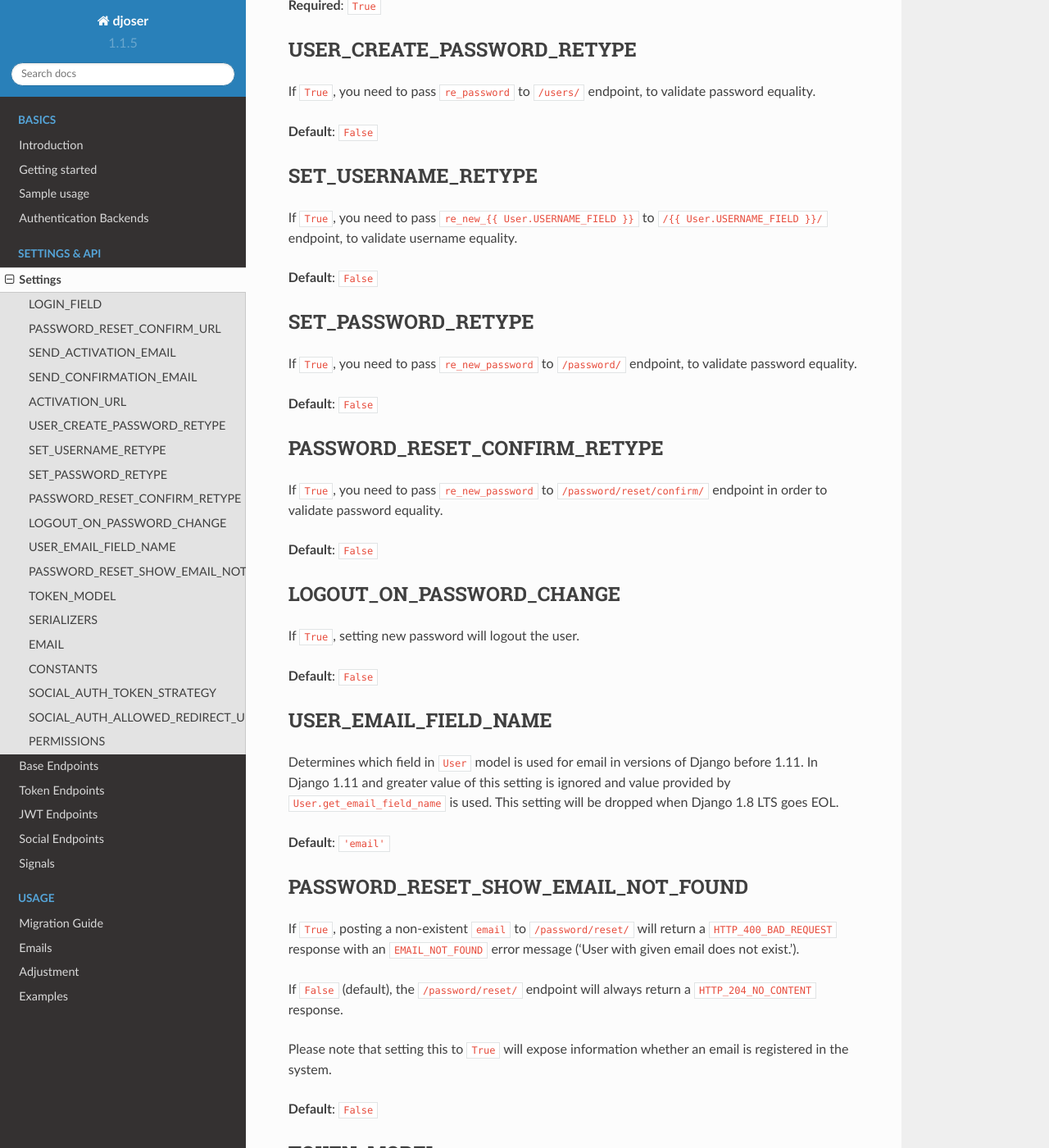
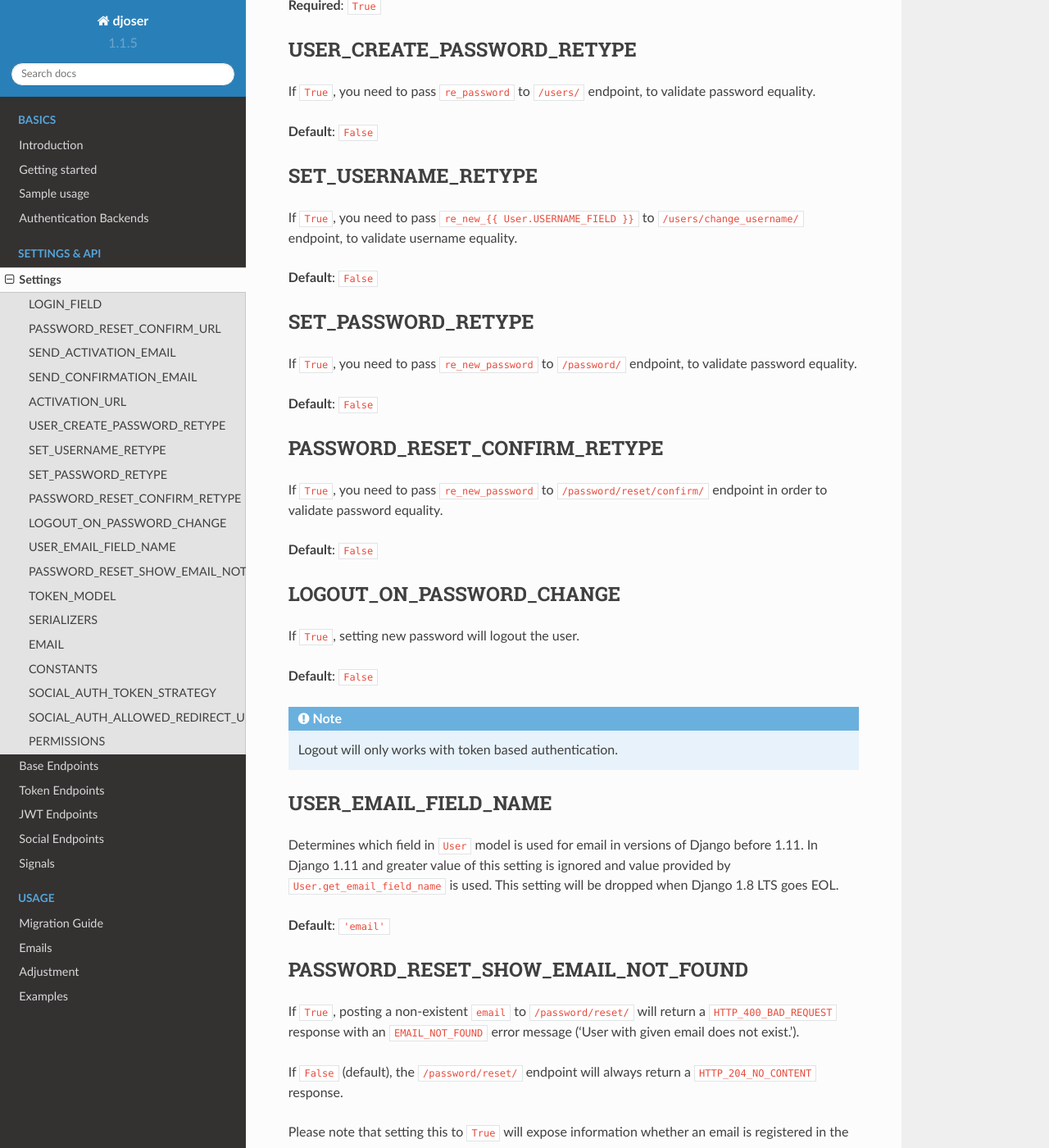
Before and after one commit to sunscrapers/djoser, a Sphinx documentation site: the page built from docs/source/settings.rst, in a window 1280 px wide and 1400 px high, scrolled down 1331 px. Shown: the whole window at 82% size. Built offline with Sphinx 7.4.7 and the Read the Docs theme 2.0.0, drawn with Linux system fonts in a browser that asks for light colours.

Commit message:
update backward compatible to default endpoint and provide note for logout

```diff
--- a/docs/source/settings.rst
+++ b/docs/source/settings.rst
@@ -70,7 +70,7 @@ SET_USERNAME_RETYPE
 -------------------
 
 If ``True``, you need to pass ``re_new_{{ User.USERNAME_FIELD }}`` to
-``/{{ User.USERNAME_FIELD }}/`` endpoint, to validate username equality.
+``/users/change_username/`` endpoint, to validate username equality.
 
 **Default**: ``False``
 
@@ -96,6 +96,10 @@ LOGOUT_ON_PASSWORD_CHANGE
 If ``True``, setting new password will logout the user.
 
 **Default**: ``False``
+
+.. note::
+
+    Logout will only works with token based authentication.
 
 USER_EMAIL_FIELD_NAME
 ---------------------
```
